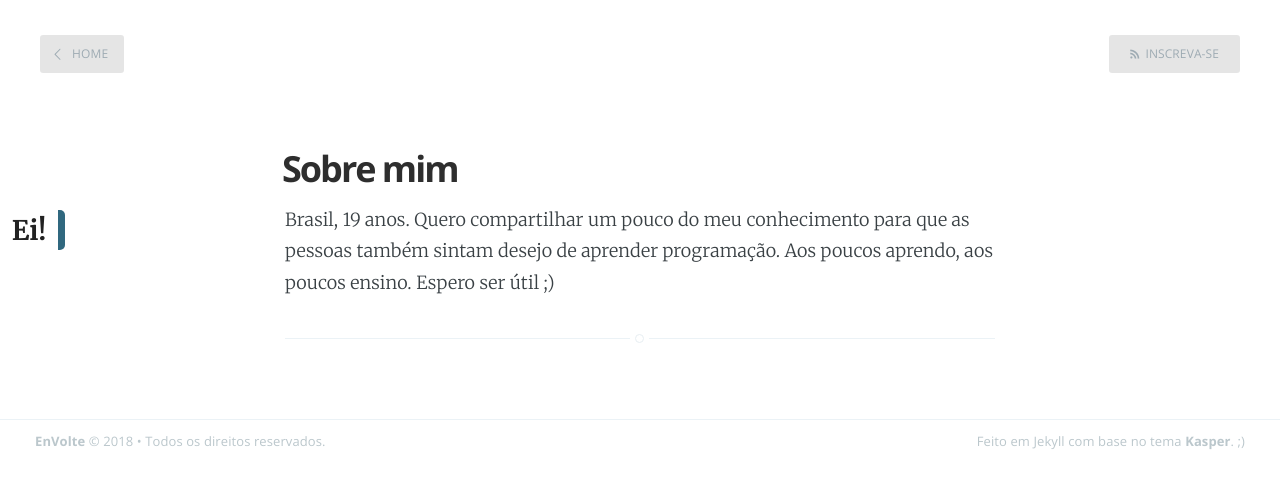
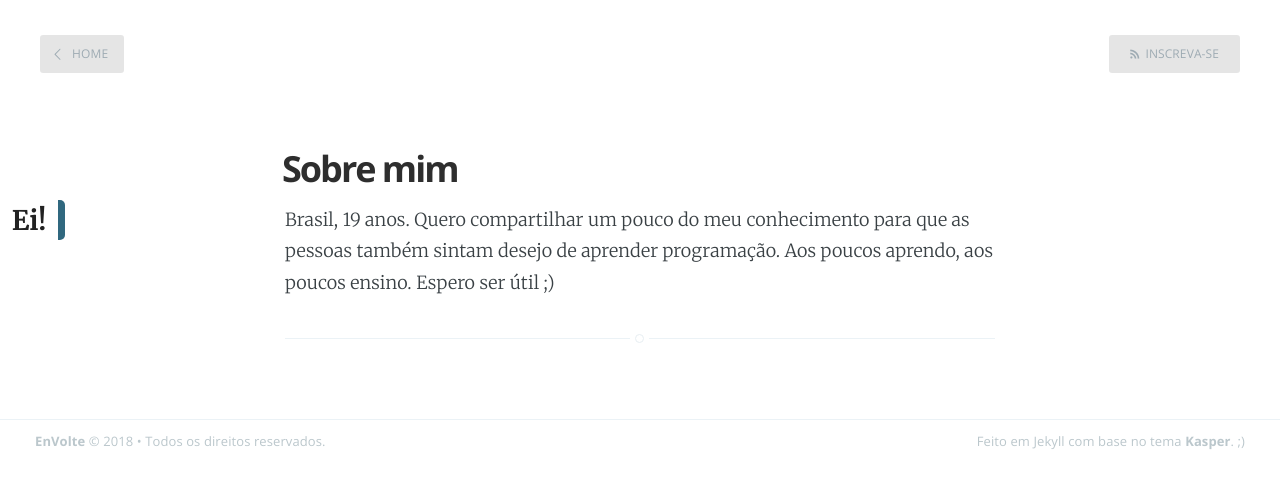
Before and after one commit to EnVolte/envolte.github.io, a Jekyll site: the page built from about.html, in a window 1280 px wide. Shown: the top 488 px of the page. Built offline with Jekyll 4.4.1, drawn with Linux system fonts in a browser that asks for light colours.

Commit message:
Update screen.css

```diff
--- a/assets/css/screen.css
+++ b/assets/css/screen.css
@@ -1781,11 +1781,11 @@
    ========================================================================== */
 
 
-#aviso {position: fixed; z-index: 99; top: 250px; display: none; width: 235px; line-height: 1.5em; background: #222; color: #fff; font-size: 15px; text-align: center; font-family: Open Sans; padding: 10px 20px 0px; margin-left: 15px; border-radius: 5px;}
+#aviso {position: fixed; z-index: 99; top: 250px; display: none; width: 250px; line-height: 1.5em; background: #222; color: #fff; font-size: 15px; text-align: center; font-family: Open Sans; padding: 10px 20px 0px; margin-left: 15px; border-radius: 5px;}
 #aviso a {color: #fff; text-decoration: underline;}
 #aviso p {background: rgba(0,0,0,0.2); border-radius: 5px; padding: 10px 0px;}
 #aviso h3 {color: #fff; font-size: 18px; margin-bottom: 20px;}
-button#show {position: fixed; color: #222; font-weight: bold; font-size: 27px; top: 210px; width: 65px; height: 40px; background: #fff; border-right: 7px solid #30687f; border-left: 0px; border-top: 0px; border-bottom: 0px; border-top-right-radius: 5px; cursor: pointer; border-bottom-right-radius: 5px; outline: none; transition: 0.3s linear;}
+button#show {position: fixed; color: #222; font-weight: bold; font-size: 27px; top: 200px; width: 65px; height: 40px; background: #fff; border-right: 7px solid #30687f; border-left: 0px; border-top: 0px; border-bottom: 0px; border-top-right-radius: 5px; cursor: pointer; border-bottom-right-radius: 5px; outline: none; transition: 0.3s linear;}
 button#show:hover, button#show:focus {width: 75px; color: #fff; background: #30687f; border: none;}
 
 button#hide {border-radius: 20px; outline: none; font-weight: normal; color: #fff; background: transparent; border: none; font-size: 20px; position: absolute; right: 10px; cursor: pointer;}
```
